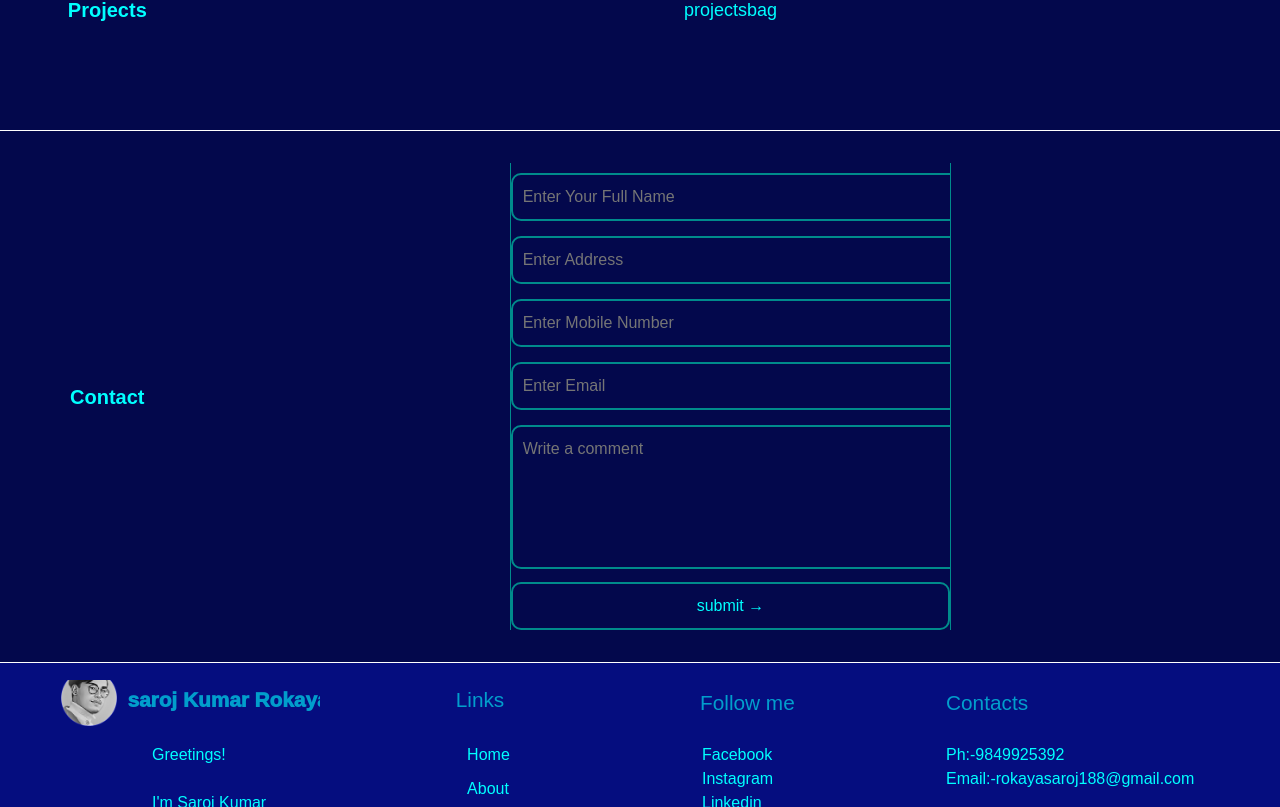
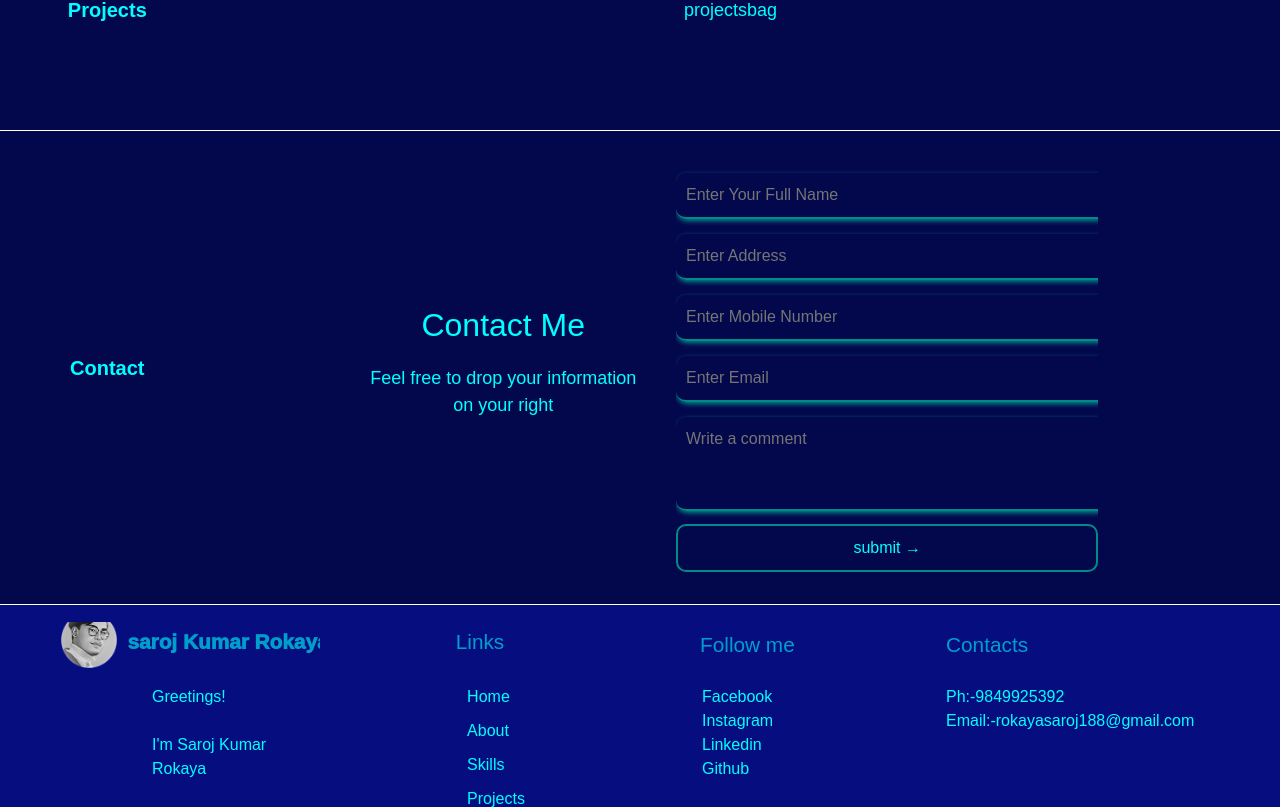
Before and after one commit to saroj-rokaya/practice, a React (Create React App) app: page / in a window 1280 px wide. Shown: the part 1073-1880 px from the top of the page. Built offline with nearby package versions, Linux system fonts and the light colour scheme.

Commit message:
contact section change

```diff
--- a/src/Components/header/header.css
+++ b/src/Components/header/header.css
@@ -43,7 +43,7 @@ nav .namecontainer {
 }
 
 .name {
-    font-size: 2.5rem;
+    font-size: 2rem;
     color: cyan;
     font-weight: 999;
 
--- a/src/Components/main/Contacts/ContactsSection.jsx
+++ b/src/Components/main/Contacts/ContactsSection.jsx
@@ -10,8 +10,15 @@ export default function Contacts() {
     </div>
 
     <div className="contactsform-container">
-      <div className="contactsform-inner-container">
 
+       <div className="contactsform-inner-left-container">
+        <p className="contactme">Contact Me</p>
+        <p className="contactme-description">
+          Feel free to drop your information on your right
+        </p>
+      </div>
+
+      <div className="contactsform-inner-right-container">
         <form>
           <input type="text" name="fullName" placeholder="Enter Your Full Name" className="boxes" required/><br />
 
@@ -21,7 +28,7 @@ export default function Contacts() {
 
           <input type="email" name="email" placeholder="Enter Email" className="boxes" required/><br />
 
-       <textarea name="textarea"  cols="30" rows="5" placeholder="Write a comment" className="boxes" ></textarea><br />
+           <textarea name="textarea"  cols="5" rows="3" placeholder="Write a comment" className="boxes" id="txtbox" ></textarea><br />
 
           <button className='submitBtn'>submit &#8594;</button>
 
--- a/src/Components/main/Contacts/contacts.css
+++ b/src/Components/main/Contacts/contacts.css
@@ -33,19 +33,20 @@
     display: flex;
     justify-content: center;
     align-items: center;
+    flex-direction: row;
     /* background-color:  darkblue; */
     /* border-left: 10px solid darkcyan;
     border-right: 2px solid darkcyan; */
 }
-.contactsform-inner-container{
+.contactsform-inner-right-container{
     width: 60%;
     display: flex;
     justify-content: center;
     align-items: center;
     margin: 2rem 0 2rem 0;
     /* background-color:  green; */
-    border-left: 1px solid darkcyan;
-    border-right: 1px solid darkcyan;
+    /* border-left: 1px solid darkcyan; */
+    /* border-right: 1px solid darkcyan;  */
 }
 
 
@@ -62,11 +63,20 @@
     background-color: transparent;
     width: 30rem;
     margin: 10px 0 5px 0;
-    border: 2px solid darkcyan;
+    border: none;
+    border-bottom: 2px solid darkcyan;
+    border-top: transparent;
     border-radius: 10px;
     color: cyan;
     font-size: 1rem;
     padding: 10px;
+    outline: none;
+    box-shadow: 1px 2px 5px darkcyan;
+}
+#txtbox{
+    /* border-top: 2px solid darkcyan; */
+    resize: none;
+
 }
 
 /* submit button style in form */
@@ -84,4 +94,27 @@
     background-color: rgb(8, 218, 218);
     border-color: rgb(8, 218, 218);
     color: darkblue;
+
 }
+
+
+/* //styles for the left container */
+
+.contactsform-inner-left-container{
+    height: 30vh;
+    width: 40%;
+    /* background-color: brown; */
+    margin-right: 2rem;
+    display: flex;
+    flex-direction: column;
+    justify-content: center;
+    align-items: center;
+}
+.contactsform-inner-left-container .contactme{
+    font-size: 2rem;
+}
+.contactsform-inner-left-container .contactme-description{
+    color: cyan;
+    text-align: center;
+
+}
--- a/src/Components/main/Home/Homesection.jsx
+++ b/src/Components/main/Home/Homesection.jsx
@@ -21,7 +21,7 @@ export default function Left() {
     </p>
 
     <p className="intro">
-    I am a frontend <span className="developer">developer.</span>
+    I am a <span className="developer">frontend developer.</span>
     </p>
   </div>
 
--- a/src/Components/main/Home/homesection.css
+++ b/src/Components/main/Home/homesection.css
@@ -25,7 +25,7 @@
     font-size: 30px;
 }
 .myweb,.developer{
-    color: red;
+    color: rgb(233, 4, 4);
 }
 .myweb{
     color: transparent;
```
Lines whose indentation alone changed are shown as unchanged.
